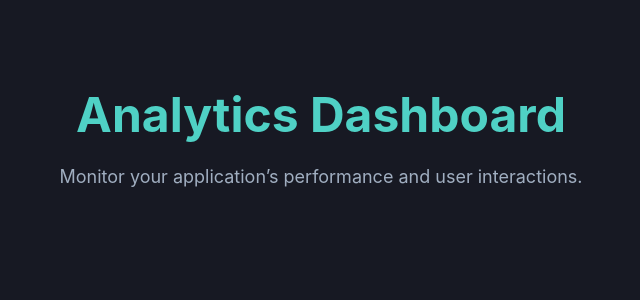
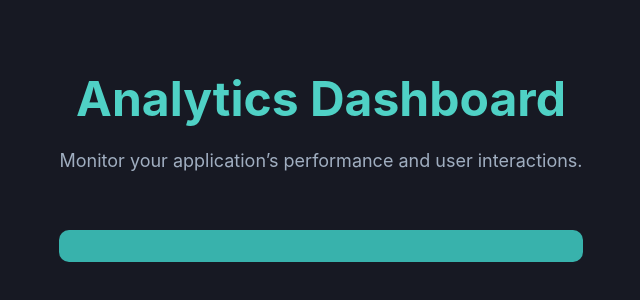
Before and after one commit to Ur-Code-Buddy/solanaWallet, a React (Vite) app: page /analytics in a window 1280 px wide. Shown: the part 232-532 px from the top of the page, without its empty margins (319-959 px from the left). Built offline with nearby package versions, Linux system fonts and the light colour scheme.

Commit message:
vercel analytics

```diff
--- a/src/App.tsx
+++ b/src/App.tsx
@@ -1,9 +1,11 @@
+import React from 'react';
 import { BrowserRouter as Router, Routes, Route, Navigate } from 'react-router-dom';
 import SignIn from './pages/SignIn';
 import Wallets from './pages/Wallets';
 import SendSolPage from './pages/SendMoney';
-import AnalyticsPage from './pages/AnalyticsPage'; // Import the analytics page
+import AnalyticsPage from './pages/AnalyticsPage'; // Your analytics dashboard page
 import { ChakraProvider } from '@chakra-ui/react';
+import { Analytics } from '@vercel/analytics/react';
 
 const App: React.FC = () => {
     return (
@@ -13,10 +15,11 @@ const App: React.FC = () => {
                     <Route path="/" element={<SignIn />} />
                     <Route path="/wallets" element={<Wallets />} />
                     <Route path="/send-sol" element={<SendSolPage />} />
-                    <Route path="/analytics" element={<AnalyticsPage />} /> {/* New analytics route */}
+                    <Route path="/analytics" element={<AnalyticsPage />} />
                     <Route path="*" element={<Navigate to="/wallets" />} />
                 </Routes>
             </Router>
+            <Analytics mode="production" />
         </ChakraProvider>
     );
 };
--- a/src/pages/AnalyticsPage.tsx
+++ b/src/pages/AnalyticsPage.tsx
@@ -19,7 +19,7 @@ const AnalyticsPage: React.FC = () => {
                 <Text color="gray.400" fontSize="lg">
                     Monitor your application’s performance and user interactions.
                 </Text>
-                <Box mt={8} w="full">
+                <Box mt={8} w="full" color={'white'} bg={'teal.400'} p={4} rounded={10}>
                     <Analytics />
                 </Box>
             </VStack>
```
